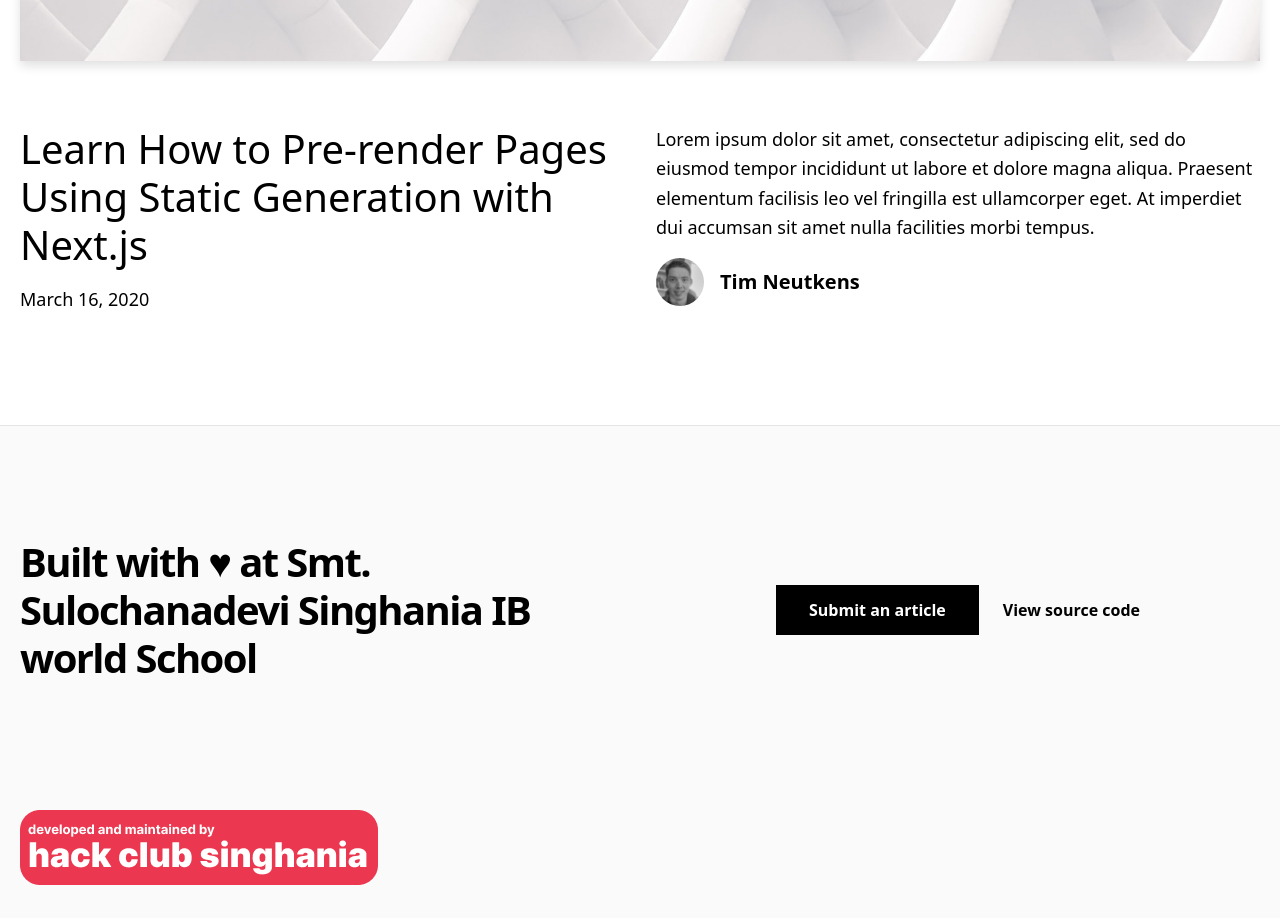
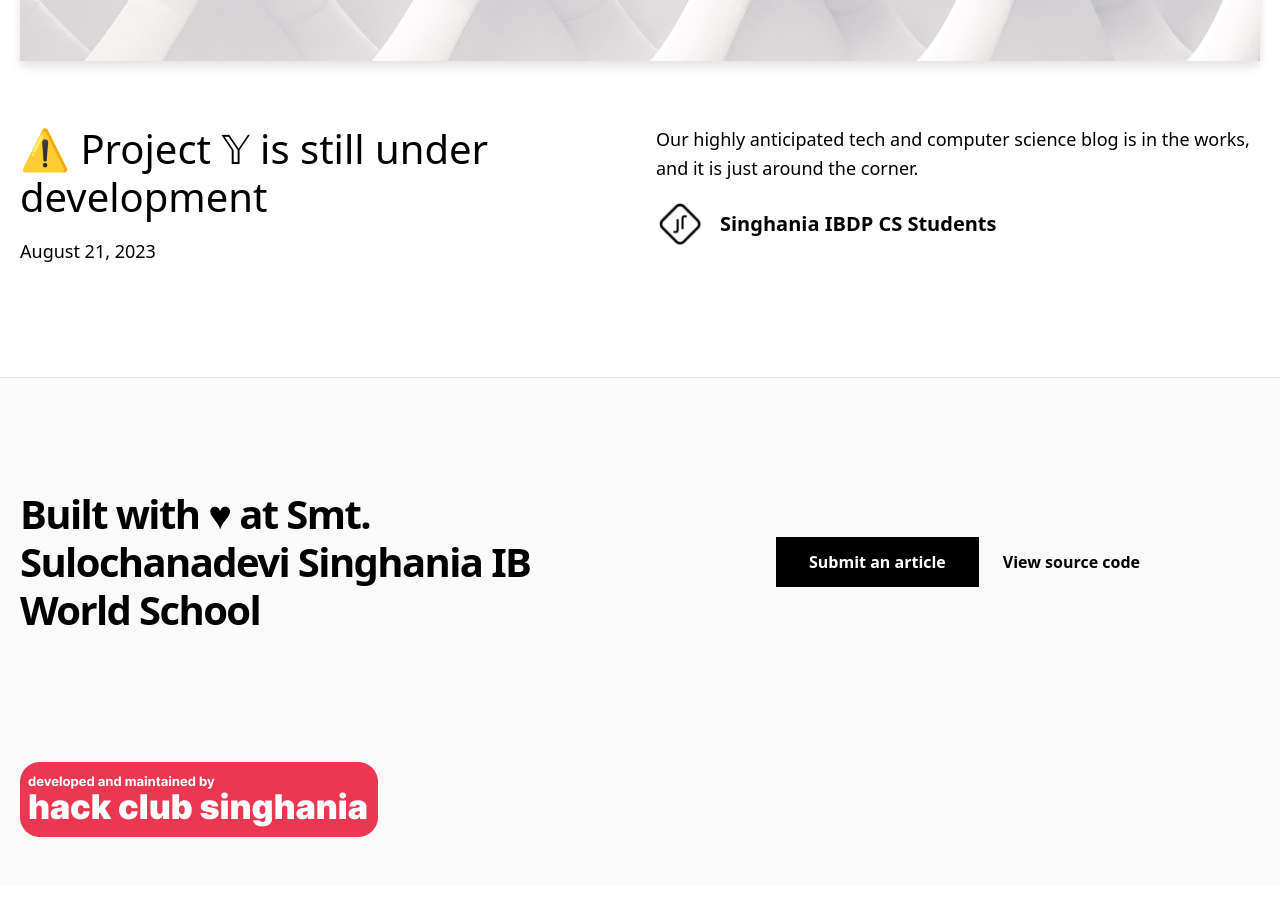
Before and after one commit to Hack-Club-Singhania/y, a Next.js app: page / in a window 1280 px wide. Shown: the part 840-1758 px from the top of the page. After the commit the page ends 1725 px from the top, so only its background shows below. Built offline with nearby package versions, Linux system fonts and the light colour scheme.

Commit message:
modified:   _posts/hello-world.md 	modified:   components/footer.tsx

```diff
--- a/_posts/hello-world.md
+++ b/_posts/hello-world.md
@@ -1,19 +1,16 @@
 ---
-title: 'Learn How to Pre-render Pages Using Static Generation with Next.js'
-excerpt: 'Lorem ipsum dolor sit amet, consectetur adipiscing elit, sed do eiusmod tempor incididunt ut labore et dolore magna aliqua. Praesent elementum facilisis leo vel fringilla est ullamcorper eget. At imperdiet dui accumsan sit amet nulla facilities morbi tempus.'
+title: '⚠️ Project 𝕐 is still under development'
+excerpt: 'Our highly anticipated tech and computer science blog is in the works, and it is just around the corner.'
 coverImage: '/assets/blog/hello-world/cover.jpg'
-date: '2020-03-16T05:35:07.322Z'
+date: '2023-08-21T05:35:07.322Z'
 author:
-  name: Tim Neutkens
-  picture: '/assets/blog/authors/tim.jpeg'
+  name: Singhania IBDP CS Students
+  picture: '/assets/blog/authors/jj.jpeg'
 ogImage:
   url: '/assets/blog/hello-world/cover.jpg'
 ---
+Test
 
-Lorem ipsum dolor sit amet, consectetur adipiscing elit, sed do eiusmod tempor incididunt ut labore et dolore magna aliqua. Praesent elementum facilisis leo vel fringilla est ullamcorper eget. At imperdiet dui accumsan sit amet nulla facilities morbi tempus. Praesent elementum facilisis leo vel fringilla. Congue mauris rhoncus aenean vel. Egestas sed tempus urna et pharetra pharetra massa massa ultricies.
+## Coming Soon! Stay Tuned
 
-Venenatis cras sed felis eget velit. Consectetur libero id faucibus nisl tincidunt. Gravida in fermentum et sollicitudin ac orci phasellus egestas tellus. Volutpat consequat mauris nunc congue nisi vitae. Id aliquet risus feugiat in ante metus dictum at tempor. Sed blandit libero volutpat sed cras. Sed odio morbi quis commodo odio aenean sed adipiscing. Velit euismod in pellentesque massa placerat. Mi bibendum neque egestas congue quisque egestas diam in arcu. Nisi lacus sed viverra tellus in. Nibh cras pulvinar mattis nunc sed. Luctus accumsan tortor posuere ac ut consequat semper viverra. Fringilla ut morbi tincidunt augue interdum velit euismod.
-
-## Lorem Ipsum
-
-Tristique senectus et netus et malesuada fames ac turpis. Ridiculous mus mauris vitae ultricies leo integer malesuada nunc vel. In mollis nunc sed id semper. Egestas tellus rutrum tellus pellentesque. Phasellus vestibulum lorem sed risus ultricies tristique nulla. Quis blandit turpis cursus in hac habitasse platea dictumst quisque. Eros donec ac odio tempor orci dapibus ultrices. Aliquam sem et tortor consequat id porta nibh. Adipiscing elit duis tristique sollicitudin nibh sit amet commodo nulla. Diam vulputate ut pharetra sit amet. Ut tellus elementum sagittis vitae et leo. Arcu non odio euismod lacinia at quis risus sed vulputate.
+Test
--- a/components/footer.tsx
+++ b/components/footer.tsx
@@ -7,7 +7,7 @@ const Footer = () => {
       <Container>
         <div className="py-28 flex flex-col lg:flex-row items-center">
           <h3 className="text-4xl lg:text-[2.5rem] font-bold tracking-tighter leading-tight text-center lg:text-left mb-10 lg:mb-0 lg:pr-4 lg:w-1/2">
-            Built with ♥ at Smt. Sulochanadevi Singhania IB world School
+            Built with ♥ at Smt. Sulochanadevi Singhania IB World School
           </h3>
           <div className="flex flex-col lg:flex-row justify-center items-center lg:pl-4 lg:w-1/2">
             <a
```
